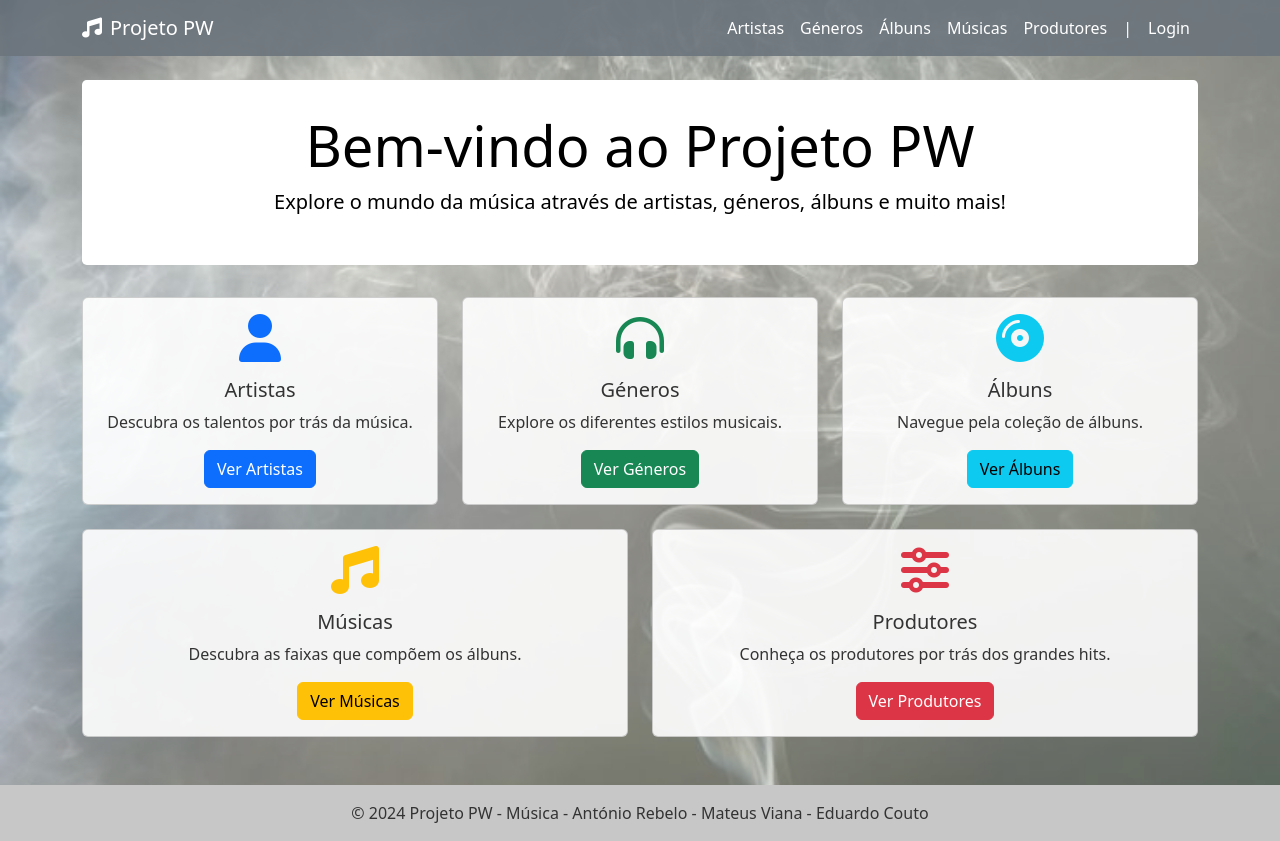
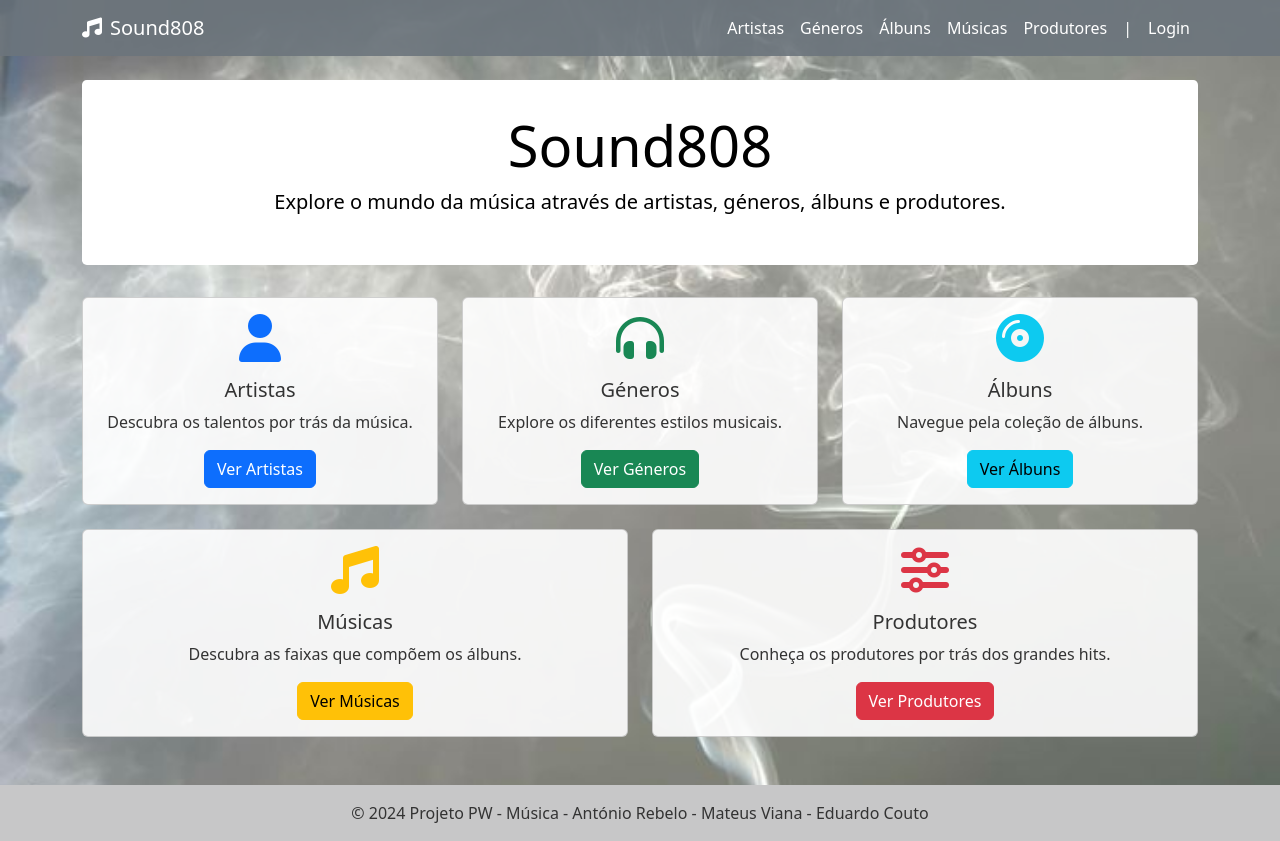
Before and after one commit to t8ne/PWProject, a PHP site: page /movie/ in a window 1280 px wide. Run offline with PHP 8.4, Linux system fonts and the light colour scheme; some libraries are stand-ins or nearby versions.

Commit message:
obrigado

```diff
--- a/app/views/home/index.php
+++ b/app/views/home/index.php
@@ -1,11 +1,9 @@
 <?php include 'app/views/partials/header.php'; ?>
 
-  <!-- Imagem de fundo -->
-  <div class="background-image"></div>
 
   <div class="jumbotron text-center" style="background-color: #ffffff; color: #000000;">
-  <h1 class="display-4">Bem-vindo ao Projeto PW</h1>
-  <p class="lead">Explore o mundo da música através de artistas, géneros, álbuns e muito mais!</p>
+  <h1 class="display-4">Sound808</h1>
+  <p class="lead">Explore o mundo da música através de artistas, géneros, álbuns e produtores.</p>
 </div>
 
 <div class="row">
--- a/app/views/login.php
+++ b/app/views/login.php
@@ -31,11 +31,11 @@
             <div class="card-body">
                 <form method="POST" action="">
                     <div class="mb-3">
-                        <label for="username" class="form-label">Nome de usuário</label>
+                        <label for="username" class="form-label">Nome de utilizador</label>
                         <input type="text" class="form-control" id="username" name="username" required>
                     </div>
                     <div class="mb-3">
-                        <label for="password" class="form-label">Senha</label>
+                        <label for="password" class="form-label">Palavra-passe</label>
                         <input type="password" class="form-control" id="password" name="password" required>
                     </div>
                     <button type="submit" name="login" class="btn btn-primary">Entrar</button>
--- a/app/views/musica/create.php
+++ b/app/views/musica/create.php
@@ -1,4 +1,5 @@
 <?php include 'app/views/partials/header.php'; ?>
+
 
 <div class="container">
     <div class="row justify-content-center">
--- a/app/views/partials/header.php
+++ b/app/views/partials/header.php
@@ -29,13 +29,14 @@
 $isAdmin = $_SESSION['isAdmin'] ?? false;
 $loggedInUser = $_SESSION['user'] ?? null;
 ?>
+
 <!doctype html>
 <html lang="en">
 
 <head>
 <meta charset="utf-8">
     <meta name="viewport" content="width=device-width, initial-scale=1">
-    <title>Projeto PW - Música</title>
+    <title>Sound808</title>
     <link href="https://cdn.jsdelivr.net/npm/bootstrap@5.3.0-alpha1/dist/css/bootstrap.min.css" rel="stylesheet">
     <link rel="stylesheet" href="css/style.css">
     <link rel="stylesheet" href="https://cdnjs.cloudflare.com/ajax/libs/font-awesome/6.1.1/css/all.min.css">
@@ -85,7 +86,7 @@
     <nav class="navbar navbar-expand-lg navbar-dark mb-4">
         <div class="container">
             <a class="navbar-brand" href="<?php echo $url_alias2; ?>">
-                <i class="fas fa-music me-2"></i>Projeto PW
+                <i class="fas fa-music me-2"></i>Sound808
             </a>
             <button class="navbar-toggler" type="button" data-bs-toggle="collapse" data-bs-target="#navbarNav"
                 aria-controls="navbarNav" aria-expanded="false" aria-label="Toggle navigation">
--- a/assets/css/style.css
+++ b/assets/css/style.css
@@ -1,16 +1,3 @@
-/* Imagem de fundo */
-.background-image {
-    position: fixed; /* Fixa a imagem no fundo */
-    top: 0;
-    left: 0;
-    width: 100%;
-    height: 100%;
-    background-image: url('../imgs/back.jpg'); /* Caminho da imagem */
-    background-size: cover; /* Cobre toda a tela */
-    background-position: center; /* Centraliza a imagem */
-    z-index: -1; /* Coloca a imagem atrás do conteúdo */
-    opacity: 0.5; /* Ajuste a opacidade */
-}
 
 /* Conteúdo principal */
 .content {
```
Also changed, not shown: app/views/musica/update.php (+9 -11 lines).
